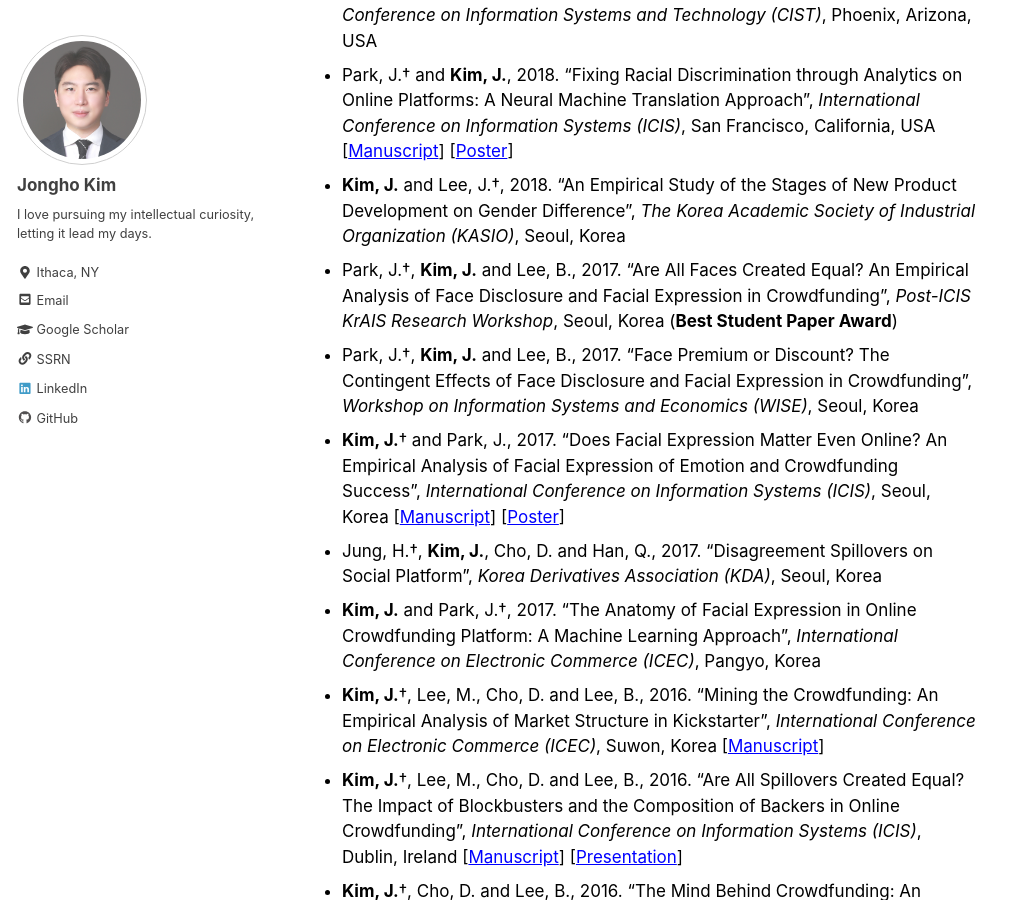
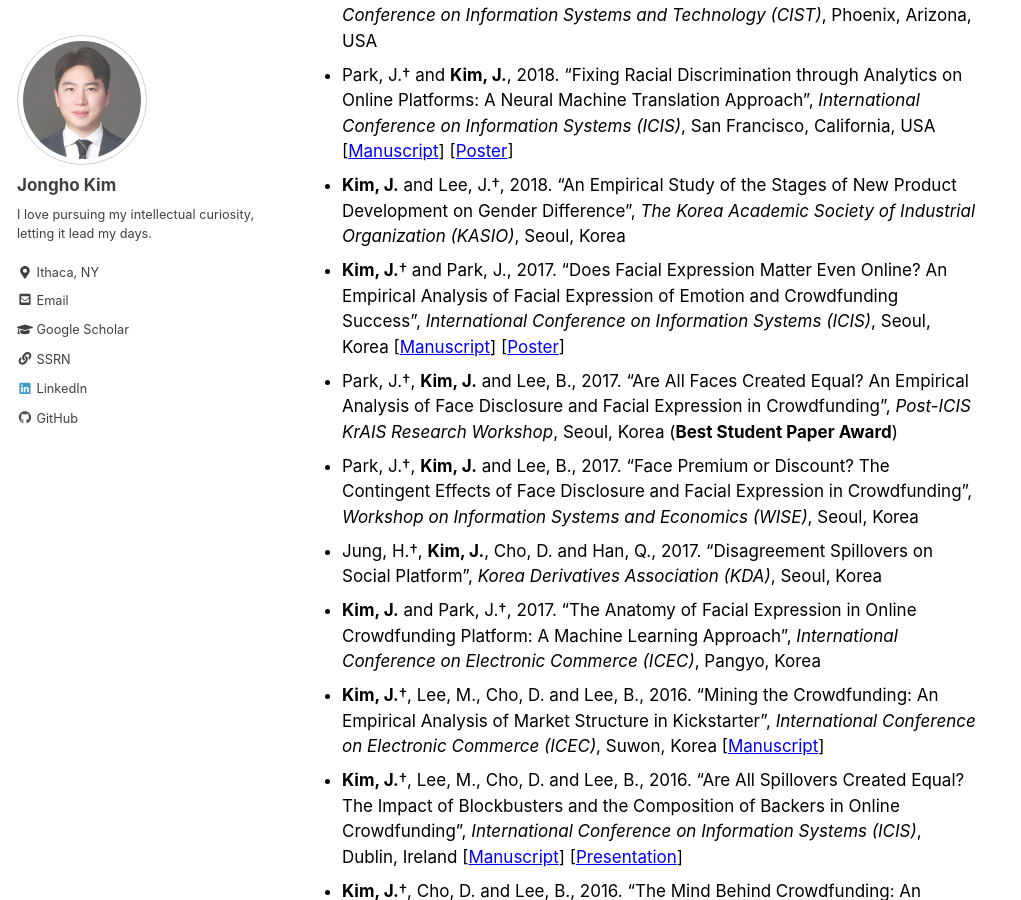
Before and after one commit to jonghkim/jonghkim.github.io, a Jekyll site: the page built from _pages/research.md, in a window 1280 px wide and 900 px high, scrolled down 1203 px. Shown: the whole window, without its empty margins (0-1021 px from the left). Built offline with Jekyll 4.4.1, drawn with Linux system fonts in a browser that asks for light colours.

Commit message:
update bio

```diff
--- a/_pages/research.md
+++ b/_pages/research.md
@@ -24,9 +24,9 @@ last_modified_at: 2021-03-28
 - Park, J.† and **Kim, J.**, 2018. "Leveraging Machine Learning to Reduce Racial Bias on Online Platforms: A Neural Machine Translation Approach", *INFORMS Conference on Information Systems and Technology (CIST)*, Phoenix, Arizona, USA
 - Park, J.† and **Kim, J.**, 2018. "Fixing Racial Discrimination through Analytics on Online Platforms: A Neural Machine Translation Approach", *International Conference on Information Systems (ICIS)*, San Francisco, California, USA [[Manuscript](https://aisel.aisnet.org/cgi/viewcontent.cgi?article=1256&context=icis2018)] [[Poster](https://drive.google.com/open?id=1hKQbIkO8II30NEIsZD_a2O-scyCUop_X)]
 - **Kim, J.** and Lee, J.†, 2018. “An Empirical Study of the Stages of New Product Development on Gender Difference”, *The Korea Academic Society of Industrial Organization (KASIO)*, Seoul, Korea
+- **Kim, J.**† and Park, J., 2017. "Does Facial Expression Matter Even Online? An Empirical Analysis of Facial Expression of Emotion and Crowdfunding Success", *International Conference on Information Systems (ICIS)*, Seoul, Korea [[Manuscript](http://bit.ly/2uznOAR)] [[Poster](http://bit.ly/2O1fz8J)]
 - Park, J.†, **Kim, J.** and Lee, B., 2017. "Are All Faces Created Equal? An Empirical Analysis of Face Disclosure and Facial Expression in Crowdfunding", *Post-ICIS KrAIS Research Workshop*, Seoul, Korea (**Best Student Paper Award**)
 - Park, J.†, **Kim, J.** and Lee, B., 2017. "Face Premium or Discount? The Contingent Effects of Face Disclosure and Facial Expression in Crowdfunding", *Workshop on Information Systems and Economics (WISE)*, Seoul, Korea
-- **Kim, J.**† and Park, J., 2017. "Does Facial Expression Matter Even Online? An Empirical Analysis of Facial Expression of Emotion and Crowdfunding Success", *International Conference on Information Systems (ICIS)*, Seoul, Korea [[Manuscript](http://bit.ly/2uznOAR)] [[Poster](http://bit.ly/2O1fz8J)]
 - Jung, H.†, **Kim, J.**, Cho, D. and Han, Q., 2017. "Disagreement Spillovers on Social Platform", *Korea Derivatives Association (KDA)*, Seoul, Korea
 - **Kim, J.** and Park, J.†, 2017. "The Anatomy of Facial Expression in Online Crowdfunding Platform: A Machine Learning Approach", *International Conference on Electronic Commerce (ICEC)*, Pangyo, Korea
 - **Kim, J.**†, Lee, M., Cho, D. and Lee, B., 2016. “Mining the Crowdfunding: An Empirical Analysis of Market Structure in Kickstarter”, *International Conference on Electronic Commerce (ICEC)*, Suwon, Korea [[Manuscript](http://bit.ly/2JAE49E)]
```
